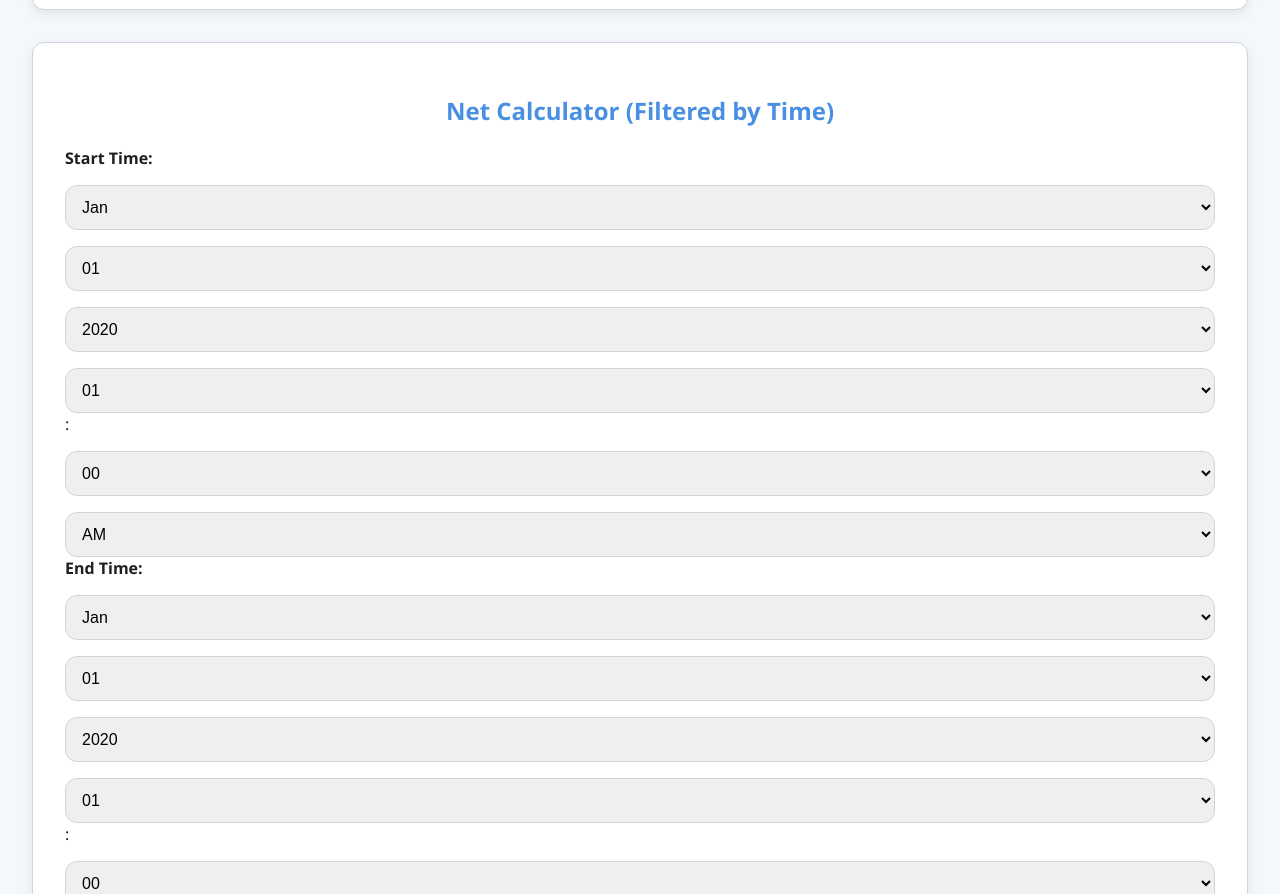
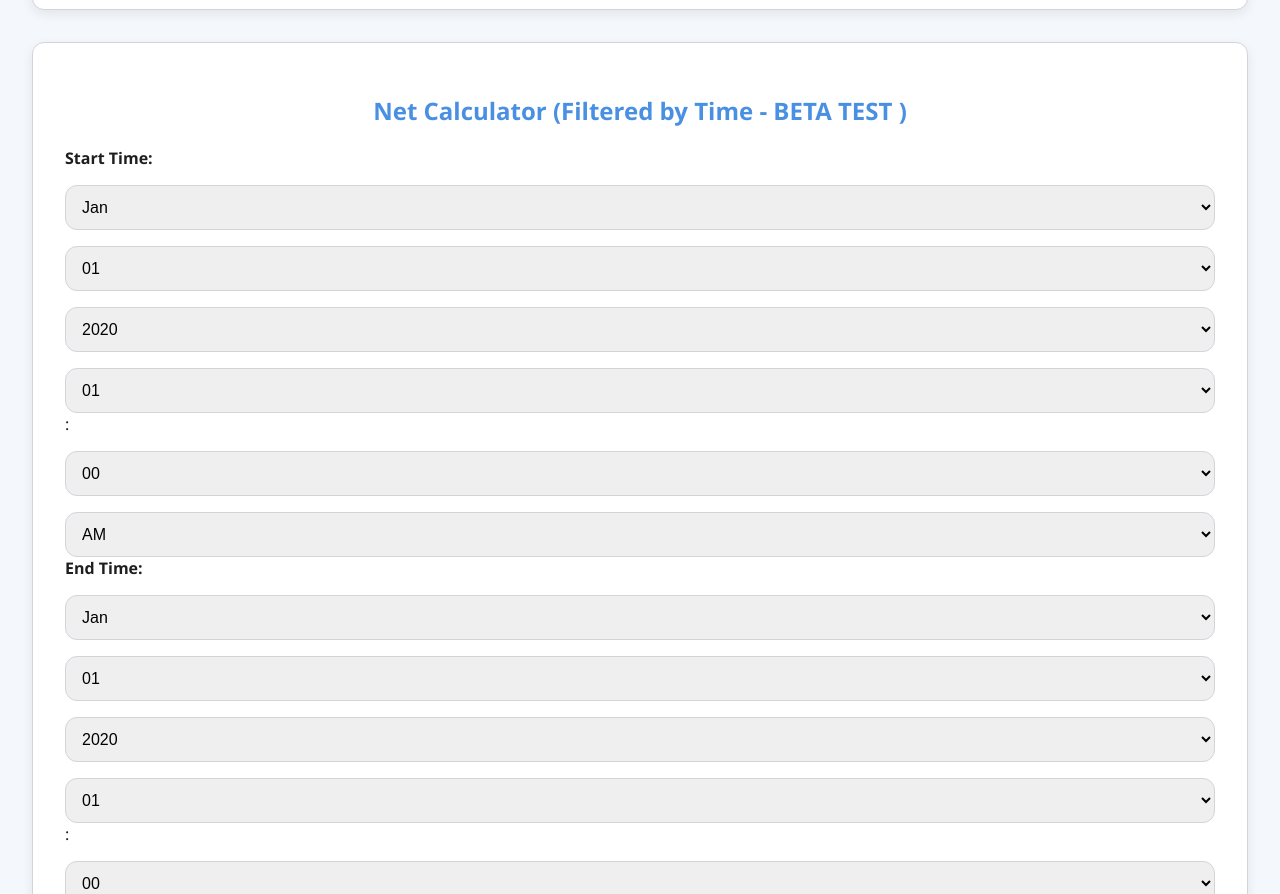
Before and after one commit to Popepope22/AdminToolLMA, a plain HTML site: page index.html in a window 1280 px wide. Shown: the part 1198-2092 px from the top of the page. Drawn offline with Linux system fonts and the light colour scheme.

Commit message:
Update index.html

```diff
--- a/index.html
+++ b/index.html
@@ -140,7 +140,7 @@
 
   <!-- Time-Filtered Net Calculator -->
   <div class="tool-block">
-    <h2>Net Calculator (Filtered by Time)</h2>
+    <h2>Net Calculator (Filtered by Time - BETA TEST )</h2>
 
     <div>
       <strong>Start Time:</strong>
```
